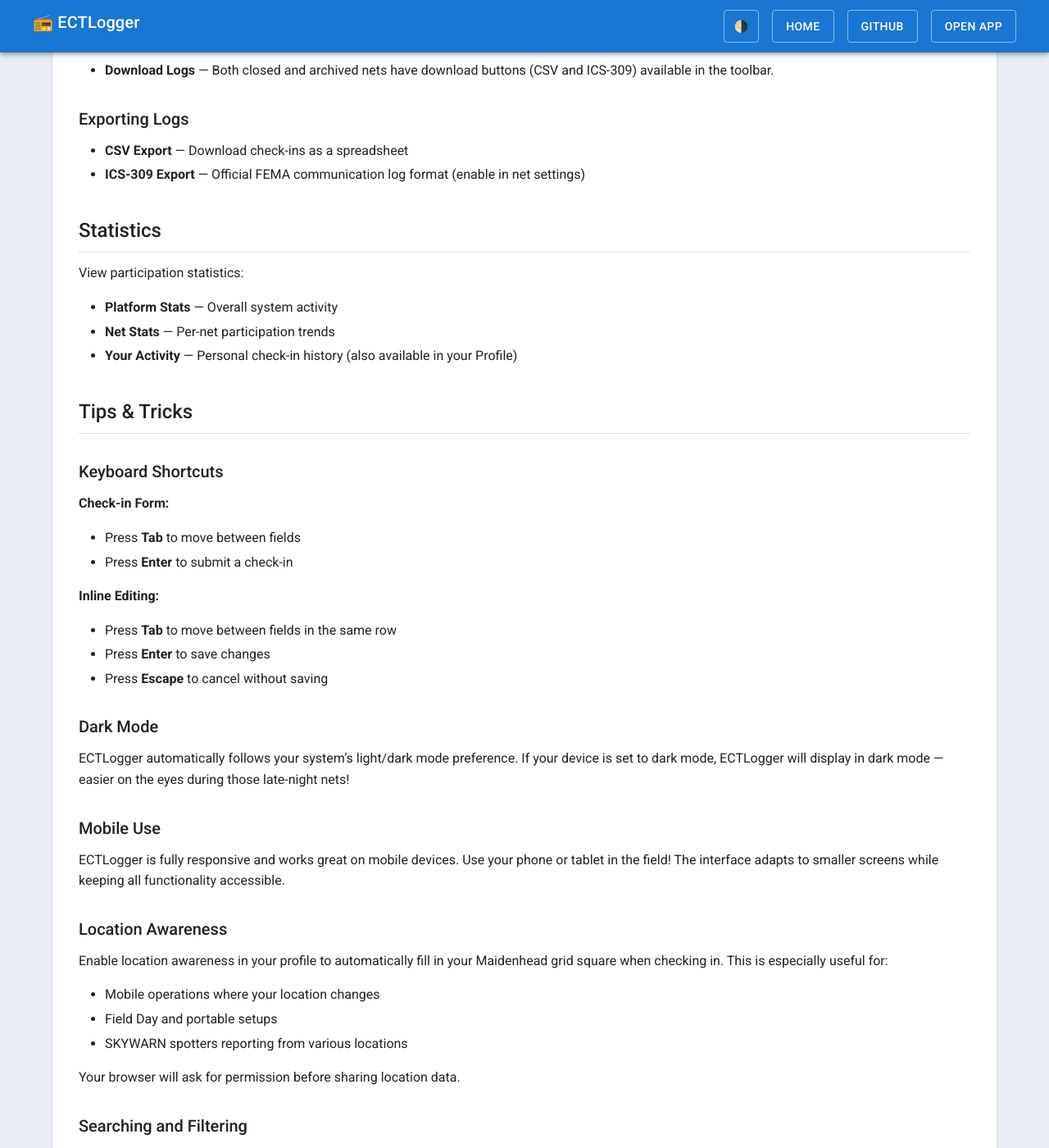
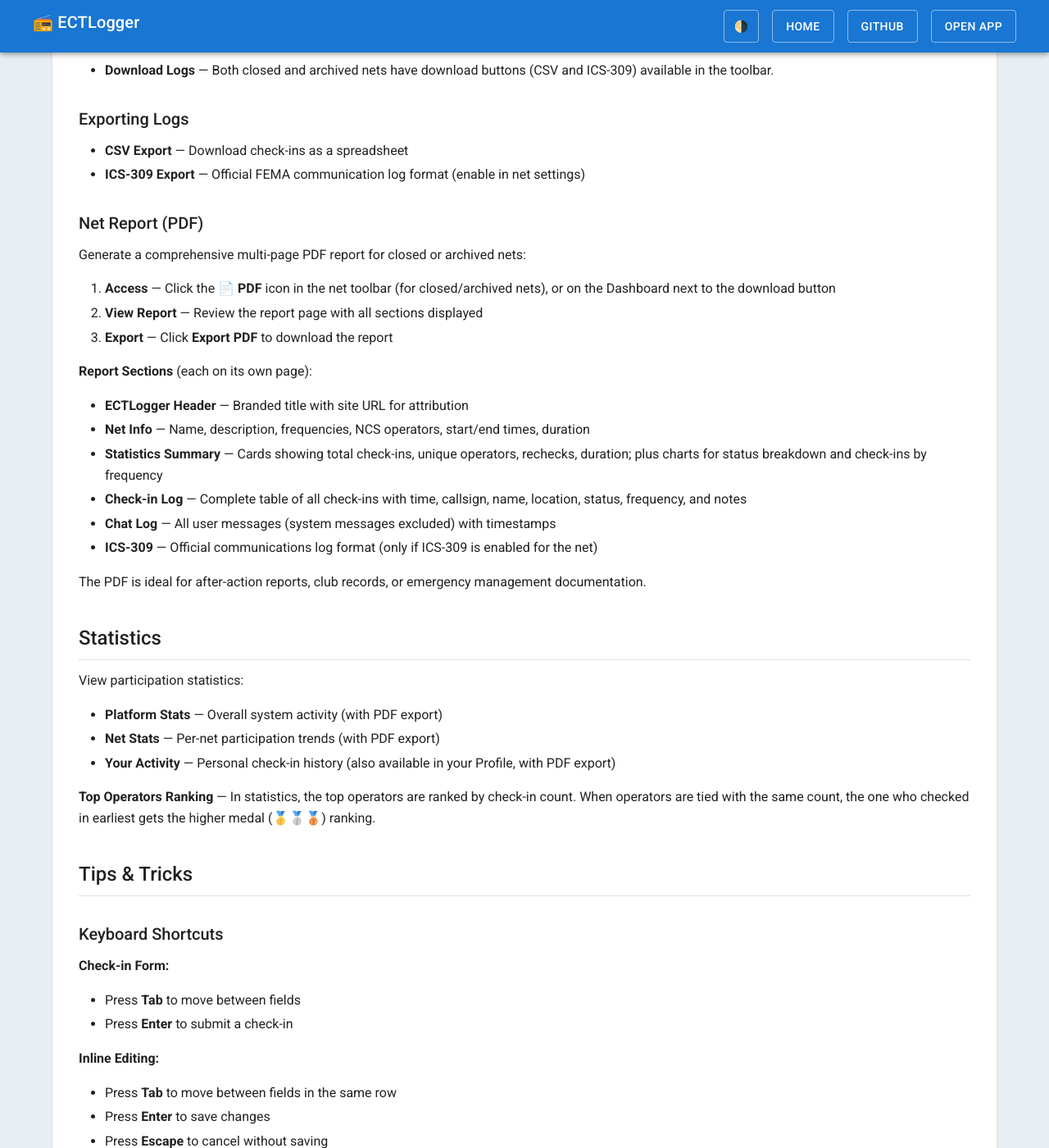
Before and after one commit to bradbrownjr/ectlogger, a Jekyll site: the page built from docs/USER-GUIDE.md, in a window 1280 px wide and 1400 px high, scrolled down 9032 px. Shown: the whole window at 82% size. Built offline with Jekyll 4.4.1, drawn with Linux system fonts in a browser that asks for light colours; our own code applies the rules of GitHub Pages for plain Markdown files.

Commit message:
Add top operators tie-breaking and update documentation
Backend:
- TopOperator now includes first_check_in for tie-breaking
- When operators have same check-in count, earlier check-in wins higher rank

Frontend:
- Updated TopOperator interfaces in NetStatistics and NetReport

Documentation:
- Updated CHANGELOG with all December 18 features (Net Report PDF, PDF exports, session timeout, etc.)
- Updated USER-GUIDE with Net Report section and statistics tie-breaking info
- Updated README with Net Report feature in Analytics & Reporting

```diff
--- a/docs/USER-GUIDE.md
+++ b/docs/USER-GUIDE.md
@@ -345,12 +345,33 @@ Both Topic and Poll columns are only visible when configured for the net. System
 - **CSV Export** — Download check-ins as a spreadsheet
 - **ICS-309 Export** — Official FEMA communication log format (enable in net settings)
 
+### Net Report (PDF)
+
+Generate a comprehensive multi-page PDF report for closed or archived nets:
+
+1. **Access** — Click the **📄 PDF** icon in the net toolbar (for closed/archived nets), or on the Dashboard next to the download button
+2. **View Report** — Review the report page with all sections displayed
+3. **Export** — Click **Export PDF** to download the report
+
+**Report Sections** (each on its own page):
+
+- **ECTLogger Header** — Branded title with site URL for attribution
+- **Net Info** — Name, description, frequencies, NCS operators, start/end times, duration
+- **Statistics Summary** — Cards showing total check-ins, unique operators, rechecks, duration; plus charts for status breakdown and check-ins by frequency
+- **Check-in Log** — Complete table of all check-ins with time, callsign, name, location, status, frequency, and notes
+- **Chat Log** — All user messages (system messages excluded) with timestamps
+- **ICS-309** — Official communications log format (only if ICS-309 is enabled for the net)
+
+The PDF is ideal for after-action reports, club records, or emergency management documentation.
+
 ## Statistics
 
 View participation statistics:
-- **Platform Stats** — Overall system activity
-- **Net Stats** — Per-net participation trends
-- **Your Activity** — Personal check-in history (also available in your Profile)
+- **Platform Stats** — Overall system activity (with PDF export)
+- **Net Stats** — Per-net participation trends (with PDF export)
+- **Your Activity** — Personal check-in history (also available in your Profile, with PDF export)
+
+**Top Operators Ranking** — In statistics, the top operators are ranked by check-in count. When operators are tied with the same count, the one who checked in earliest gets the higher medal (🥇🥈🥉) ranking.
 
 ## Tips & Tricks
 
--- a/frontend/src/pages/NetReport.tsx
+++ b/frontend/src/pages/NetReport.tsx
@@ -98,7 +98,7 @@ interface NetStats {
   closed_at: string | null;
   status_counts: Record<string, number>;
   check_ins_by_frequency: Record<string, number>;
-  top_operators: { callsign: string; check_in_count: number }[];
+  top_operators: { callsign: string; check_in_count: number; first_check_in: string }[];
 }
 
 interface NetRole {
--- a/frontend/src/pages/NetStatistics.tsx
+++ b/frontend/src/pages/NetStatistics.tsx
@@ -59,6 +59,7 @@ interface TimeSeriesDataPoint {
 interface TopOperator {
   callsign: string;
   check_in_count: number;
+  first_check_in: string;  // ISO datetime - used for tie-breaking
 }
 
 interface NetStats {
```
Also changed, not shown: README.md (+1 -0 lines), docs/CHANGELOG.md (+18 -0 lines), 2 other files.
